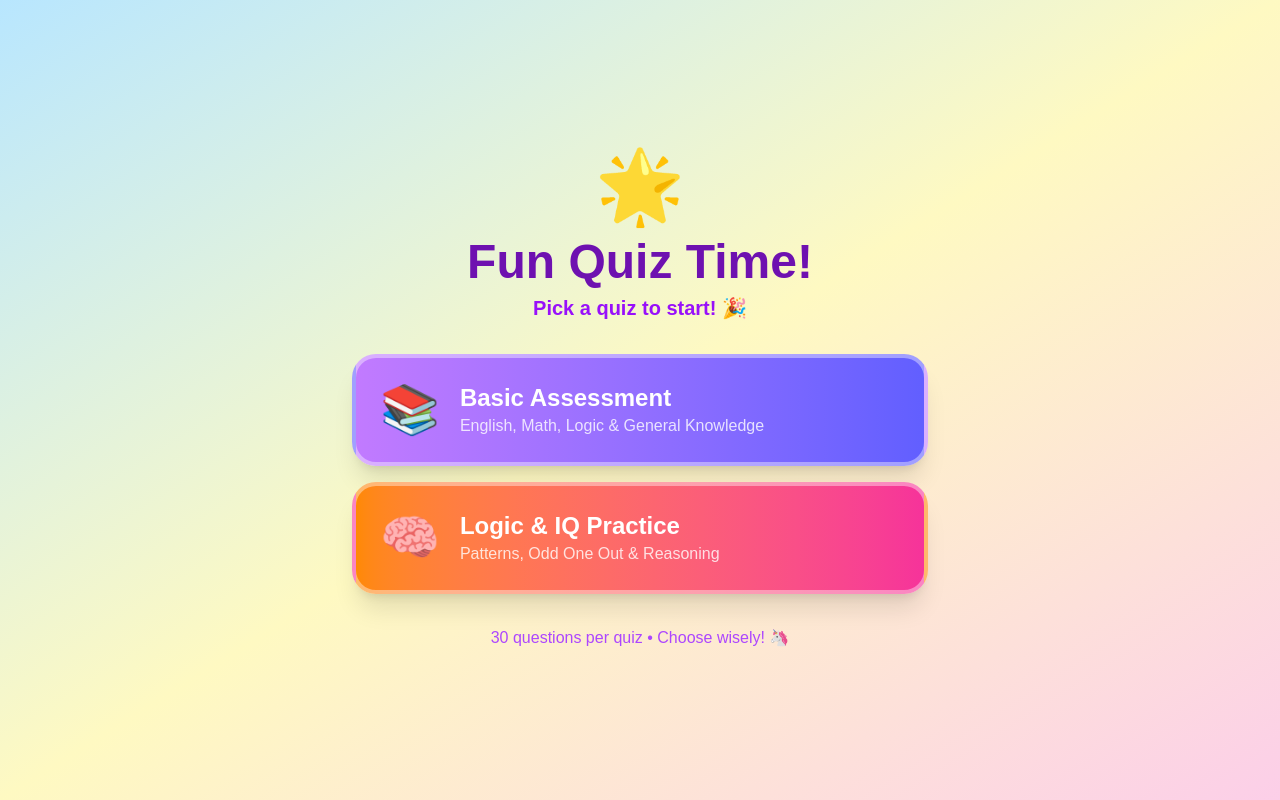
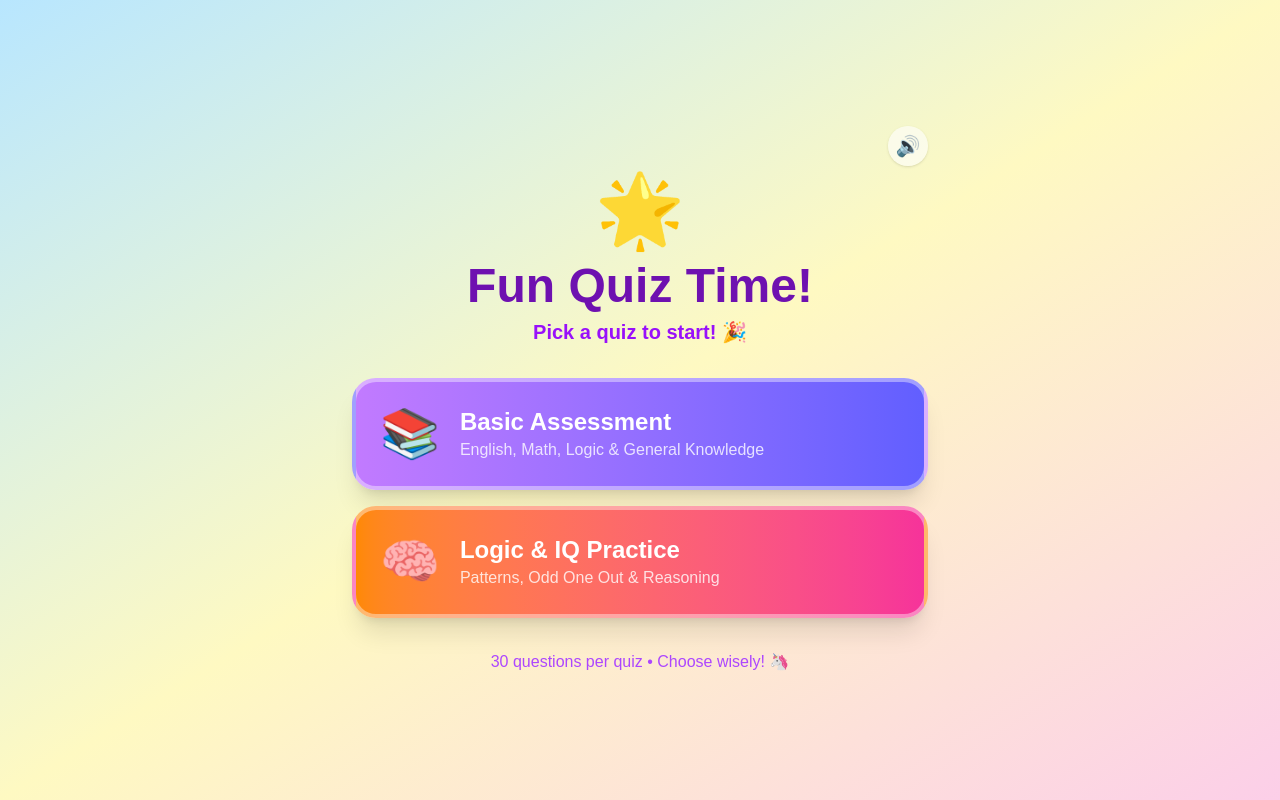
Before and after one commit to jownew/bruh, a Next.js app: page /quiz in a window 1280 px wide. Built offline with nearby package versions, Linux system fonts and the light colour scheme.

Commit message:
feat: add audio

```diff
--- /dev/null
+++ b/app/hooks/useAudio.ts
@@ -0,0 +1,116 @@
+import { useCallback, useEffect, useRef, useState } from "react";
+
+// Note frequencies (Hz)
+const C4=261.63, E4=329.63;
+const C5=523.25, D5=587.33, E5=659.25, F5=698.46, G5=783.99, A5=880.00, C6=1046.50;
+
+// Background melody: [frequency, duration in seconds]
+const BG_MELODY: [number, number][] = [
+  [C5,0.3],[E5,0.3],[G5,0.3],[E5,0.3],
+  [F5,0.3],[A5,0.3],[G5,0.3],[E5,0.3],
+  [D5,0.3],[F5,0.3],[E5,0.3],[C5,0.6],
+];
+
+export function useAudio() {
+  const ctxRef = useRef<AudioContext | null>(null);
+  const mutedRef = useRef(false);
+  const [muted, setMuted] = useState(false);
+  const bgStateRef = useRef({ playing: false, idx: 0, timer: null as ReturnType<typeof setTimeout> | null });
+  // Stable ref to the scheduler so setTimeout always calls the latest version
+  const schedulerRef = useRef<() => void>(() => {});
+
+  function getCtx(): AudioContext | null {
+    if (typeof window === "undefined") return null;
+    if (!ctxRef.current) ctxRef.current = new AudioContext();
+    if (ctxRef.current.state === "suspended") ctxRef.current.resume();
+    return ctxRef.current;
+  }
+
+  function tone(freq: number, dur: number, type: OscillatorType = "sine", gain = 0.28, when?: number) {
+    if (mutedRef.current) return;
+    const ctx = getCtx();
+    if (!ctx) return;
+    try {
+      const osc = ctx.createOscillator();
+      const g = ctx.createGain();
+      osc.connect(g);
+      g.connect(ctx.destination);
+      osc.type = type;
+      osc.frequency.value = freq;
+      const t = when ?? ctx.currentTime;
+      g.gain.setValueAtTime(gain, t);
+      g.gain.exponentialRampToValueAtTime(0.001, t + dur);
+      osc.start(t);
+      osc.stop(t + dur + 0.05);
+    } catch { /* ignore if ctx closed */ }
+  }
+
+  // Update scheduler ref on every render so it always has fresh closures
+  schedulerRef.current = function scheduleBg() {
+    const bg = bgStateRef.current;
+    if (!bg.playing) return;
+    const [freq, dur] = BG_MELODY[bg.idx % BG_MELODY.length];
+    bg.idx++;
+    if (!mutedRef.current) tone(freq, dur * 0.85, "sine", 0.07);
+    bg.timer = setTimeout(() => schedulerRef.current(), dur * 1000);
+  };
+
+  const playCorrect = useCallback(() => {
+    const ctx = getCtx(); if (!ctx) return;
+    const t = ctx.currentTime;
+    tone(C5, 0.10, "sine", 0.30, t);
+    tone(E5, 0.10, "sine", 0.30, t + 0.10);
+    tone(G5, 0.18, "sine", 0.30, t + 0.20);
+    tone(C6, 0.30, "sine", 0.28, t + 0.35);
+  }, []);
+
+  const playWrong = useCallback(() => {
+    const ctx = getCtx(); if (!ctx) return;
+    const t = ctx.currentTime;
+    tone(E4, 0.15, "triangle", 0.22, t);
+    tone(C4, 0.25, "triangle", 0.18, t + 0.18);
+  }, []);
+
+  const playClick = useCallback(() => {
+    tone(880, 0.04, "sine", 0.10);
+  }, []);
+
+  const playVictory = useCallback(() => {
+    const ctx = getCtx(); if (!ctx) return;
+    const seq: [number, number][] = [[C5,0.12],[E5,0.12],[G5,0.12],[C6,0.16],[G5,0.12],[C6,0.40]];
+    let offset = 0;
+    seq.forEach(([f, d]) => {
+      tone(f, d, "sine", 0.32, ctx.currentTime + offset);
+      offset += d + 0.02;
+    });
+  }, []);
+
+  const startBgMusic = useCallback(() => {
+    if (bgStateRef.current.playing) return;
+    bgStateRef.current.playing = true;
+    bgStateRef.current.idx = 0;
+    schedulerRef.current();
+  }, []);
+
+  const stopBgMusic = useCallback(() => {
+    bgStateRef.current.playing = false;
+    if (bgStateRef.current.timer) {
+      clearTimeout(bgStateRef.current.timer);
+      bgStateRef.current.timer = null;
+    }
+  }, []);
+
+  const toggleMute = useCallback(() => {
+    setMuted((m) => { mutedRef.current = !m; return !m; });
+  }, []);
+
+  useEffect(() => {
+    return () => {
+      bgStateRef.current.playing = false;
+      if (bgStateRef.current.timer) clearTimeout(bgStateRef.current.timer);
+      ctxRef.current?.close();
+    };
+  }, []);
+
+  return { playCorrect, playWrong, playClick, playVictory, startBgMusic, stopBgMusic, toggleMute, muted };
+}
--- a/app/quiz/page.tsx
+++ b/app/quiz/page.tsx
@@ -2,6 +2,7 @@
 
 import { useEffect, useState, useCallback } from "react";
 import type { Question } from "../api/questions/route";
+import { useAudio } from "../hooks/useAudio";
 
 const EMOJIS_CORRECT = ["🎉", "⭐", "🌟", "🥳", "🎊", "🦄", "🍭"];
 const EMOJIS_WRONG = ["😅", "💪", "🌈", "🔄", "😊"];
@@ -32,6 +33,7 @@ export default function QuizPage() {
   const [finished, setFinished] = useState(false);
   const [feedback, setFeedback] = useState<"correct" | "wrong" | null>(null);
   const [feedbackEmoji, setFeedbackEmoji] = useState("");
+  const { playCorrect, playWrong, playClick, playVictory, startBgMusic, stopBgMusic, toggleMute, muted } = useAudio();
 
   useEffect(() => {
     fetch("/api/questions")
@@ -40,6 +42,7 @@ export default function QuizPage() {
   }, []);
 
   const startQuiz = useCallback((set: string) => {
+    startBgMusic();
     fetch(`/api/questions?questionSet=${encodeURIComponent(set)}`)
       .then((r) => r.json())
       .then((d) => {
@@ -52,7 +55,7 @@ export default function QuizPage() {
         setFeedback(null);
         setFinished(false);
       });
-  }, []);
+  }, [startBgMusic]);
 
   const handleAnswer = (opt: string) => {
     if (chosen) return;
@@ -65,11 +68,19 @@ export default function QuizPage() {
         ? EMOJIS_CORRECT[Math.floor(Math.random() * EMOJIS_CORRECT.length)]
         : EMOJIS_WRONG[Math.floor(Math.random() * EMOJIS_WRONG.length)]
     );
-    if (isCorrect) setScore((s) => s + 1);
+    if (isCorrect) {
+      setScore((s) => s + 1);
+      playCorrect();
+    } else {
+      playWrong();
+    }
   };
 
   const next = () => {
+    playClick();
     if (index + 1 >= shuffled.length) {
+      stopBgMusic();
+      playVictory();
       setFinished(true);
     } else {
       setIndex((i) => i + 1);
@@ -79,6 +90,7 @@ export default function QuizPage() {
   };
 
   const restart = () => {
+    stopBgMusic();
     setSelectedSet(null);
     setFinished(false);
     setShuffled([]);
@@ -89,8 +101,8 @@ export default function QuizPage() {
     setFeedback(null);
   };
 
-  if (!selectedSet) return <SetSelector sets={sets} onSelect={startQuiz} />;
-  if (finished) return <ResultScreen score={score} total={shuffled.length} onRestart={restart} onRetry={() => startQuiz(selectedSet)} />;
+  if (!selectedSet) return <SetSelector sets={sets} onSelect={startQuiz} muted={muted} onToggleMute={toggleMute} />;
+  if (finished) return <ResultScreen score={score} total={shuffled.length} onRestart={restart} onRetry={() => startQuiz(selectedSet)} muted={muted} onToggleMute={toggleMute} />;
 
   const q = shuffled[index];
   const opts = [
@@ -108,7 +120,12 @@ export default function QuizPage() {
         <div className={`bg-gradient-to-r ${partColor} rounded-3xl p-4 mb-4 text-white shadow-lg`}>
           <div className="flex justify-between items-center">
             <span className="font-bold text-lg">{q.part}: {q.partTitle}</span>
-            <span className="bg-white/30 rounded-full px-3 py-1 font-bold">{index + 1} / {shuffled.length}</span>
+            <div className="flex items-center gap-2">
+              <button onClick={toggleMute} className="bg-white/20 hover:bg-white/40 rounded-full w-9 h-9 flex items-center justify-center text-xl transition-all" title={muted ? "Unmute" : "Mute"}>
+                {muted ? "🔇" : "🔊"}
+              </button>
+              <span className="bg-white/30 rounded-full px-3 py-1 font-bold">{index + 1} / {shuffled.length}</span>
+            </div>
           </div>
           <div className="mt-2 bg-white/30 rounded-full h-4 overflow-hidden">
             <div className="h-full bg-white rounded-full transition-all duration-500" style={{ width: `${progress}%` }} />
@@ -166,7 +183,7 @@ export default function QuizPage() {
   );
 }
 
-function SetSelector({ sets, onSelect }: { sets: string[]; onSelect: (s: string) => void }) {
+function SetSelector({ sets, onSelect, muted, onToggleMute }: { sets: string[]; onSelect: (s: string) => void; muted: boolean; onToggleMute: () => void }) {
   const setConfig: Record<string, { emoji: string; color: string; desc: string }> = {
     "Basic Assessment": { emoji: "📚", color: "from-purple-400 to-indigo-500", desc: "English, Math, Logic & General Knowledge" },
     "Logic & IQ Practice": { emoji: "🧠", color: "from-orange-400 to-pink-500", desc: "Patterns, Odd One Out & Reasoning" },
@@ -174,6 +191,11 @@ function SetSelector({ sets, onSelect }: { sets: string[]; onSelect: (s: string)
   return (
     <div className="min-h-screen bg-gradient-to-br from-sky-200 via-yellow-100 to-pink-200 flex items-center justify-center p-4">
       <div className="w-full max-w-xl text-center">
+        <div className="flex justify-end mb-2">
+          <button onClick={onToggleMute} className="bg-white/60 hover:bg-white/90 rounded-full w-10 h-10 flex items-center justify-center text-xl shadow transition-all" title={muted ? "Unmute" : "Mute"}>
+            {muted ? "🔇" : "🔊"}
+          </button>
+        </div>
         <div className="text-7xl mb-4">🌟</div>
         <h1 className="text-4xl md:text-5xl font-extrabold text-purple-800 mb-2">Fun Quiz Time!</h1>
         <p className="text-xl text-purple-600 mb-8 font-semibold">Pick a quiz to start! 🎉</p>
@@ -198,13 +220,18 @@ function SetSelector({ sets, onSelect }: { sets: string[]; onSelect: (s: string)
   );
 }
 
-function ResultScreen({ score, total, onRestart, onRetry }: { score: number; total: number; onRestart: () => void; onRetry: () => void }) {
+function ResultScreen({ score, total, onRestart, onRetry, muted, onToggleMute }: { score: number; total: number; onRestart: () => void; onRetry: () => void; muted: boolean; onToggleMute: () => void }) {
   const pct = Math.round((score / total) * 100);
   const star = pct >= 80 ? "🏆" : pct >= 50 ? "🌟" : "💪";
   const msg = pct >= 80 ? "You're a superstar!" : pct >= 50 ? "Great effort!" : "Keep practising!";
   return (
     <div className="min-h-screen bg-gradient-to-br from-sky-200 via-yellow-100 to-pink-200 flex items-center justify-center p-4">
       <div className="bg-white rounded-3xl shadow-2xl p-8 max-w-md w-full text-center border-4 border-purple-200">
+        <div className="flex justify-end mb-2">
+          <button onClick={onToggleMute} className="bg-purple-100 hover:bg-purple-200 rounded-full w-10 h-10 flex items-center justify-center text-xl shadow transition-all" title={muted ? "Unmute" : "Mute"}>
+            {muted ? "🔇" : "🔊"}
+          </button>
+        </div>
         <div className="text-8xl mb-4">{star}</div>
         <h2 className="text-4xl font-extrabold text-purple-800 mb-2">{msg}</h2>
         <p className="text-xl text-purple-500 mb-6 font-semibold">You scored</p>
```
Also changed, not shown: 1 other file (tests, documents, lock files or other folders).
